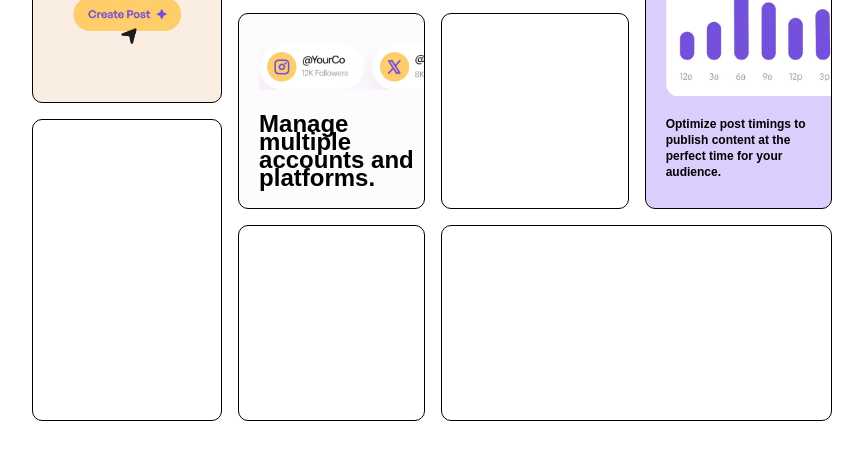
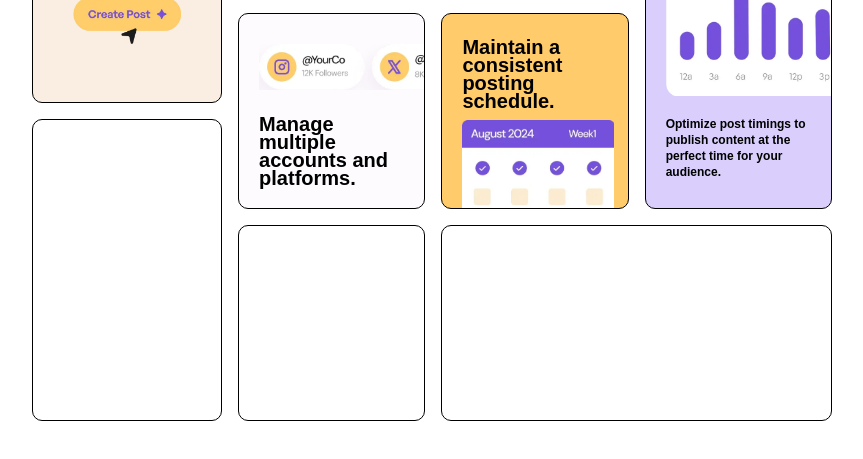
Before and after one commit to Tamburini-Christofer/Junionr-Ex-Front-bento-grid-main, a plain HTML site: page index.html in a window 1280 px wide. Shown: the part 209-668 px from the top of the page, without its empty margins (208-1071 px from the left). Drawn offline with Linux system fonts and the light colour scheme.

Commit message:
Creazioencard centrale destra

```diff
--- a/css/main.css
+++ b/css/main.css
@@ -135,7 +135,7 @@ h3{
 }
 
 .item-4 h3{
-    font-size: 24px;
+    margin: 0 10px 0 0;
 }
 
 .bg_img4{
@@ -147,8 +147,21 @@ h3{
 /*Card centrale destra*/
 
 .item-5{
+    background-color: hsl(39, 100%, 71%);
     grid-row: span 2;
 }
+
+.item-5 .card{
+    padding: 14px 14px 0 20px;
+}
+
+.bg_img5{
+    height: 55%;
+    margin: 10px 0 0px 0;
+    background-image: url(../img/illustration-consistent-schedule.webp);
+}
+
+
 
 /*Card sotto*/
 /*Card sotto sinistra*/
--- a/index.html
+++ b/index.html
@@ -57,8 +57,10 @@
             <!--Card centrale destra-->
 
             <div class="item item-5">
-                <div class="card"></div>
-                <div class="card"></div>
+                <div class="card">
+                     <h3>Maintain a consistent posting schedule.</h3>
+                     <div class="bg_img bg_img5"></div>
+                </div>
             </div>
 
             <!--Card soto-->
```
